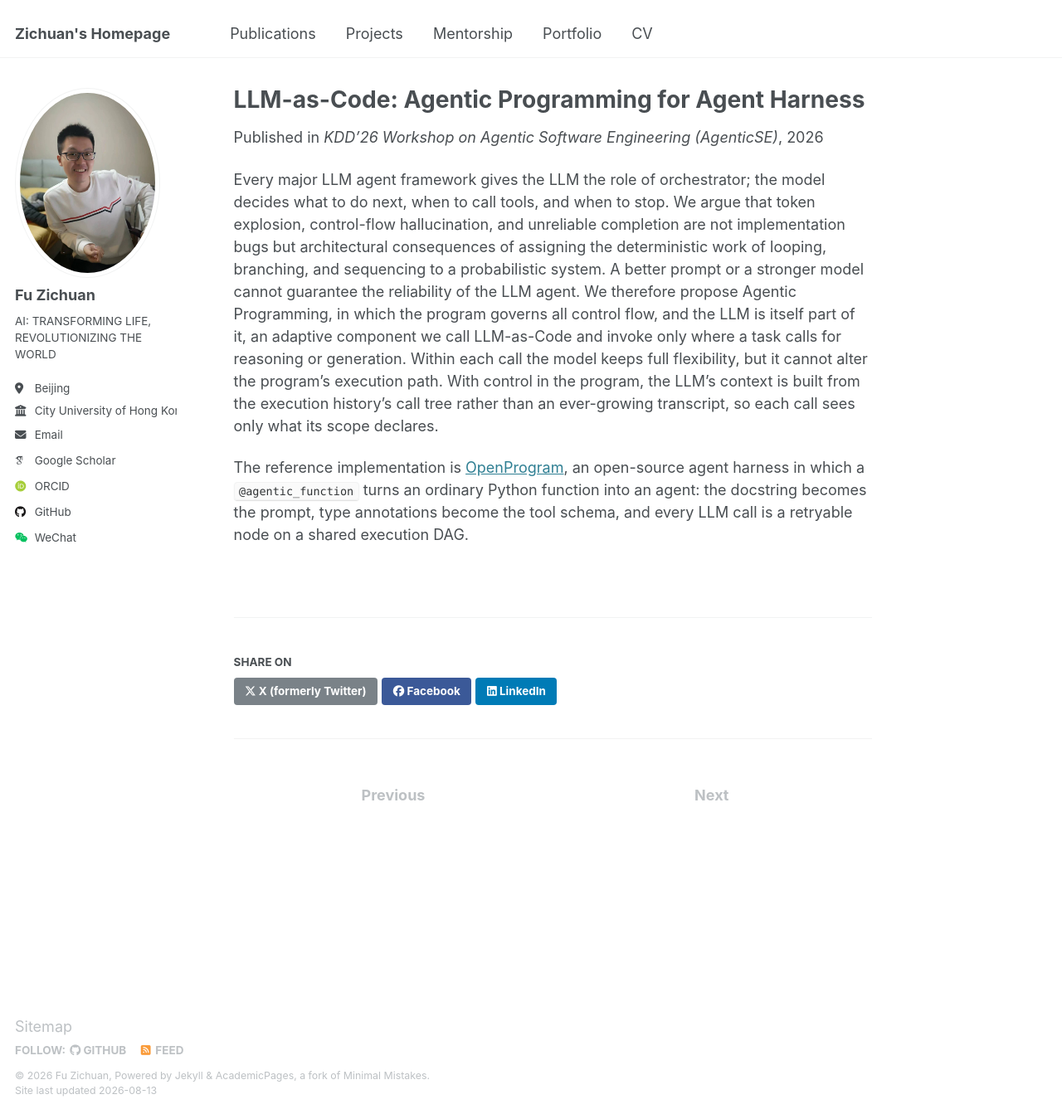
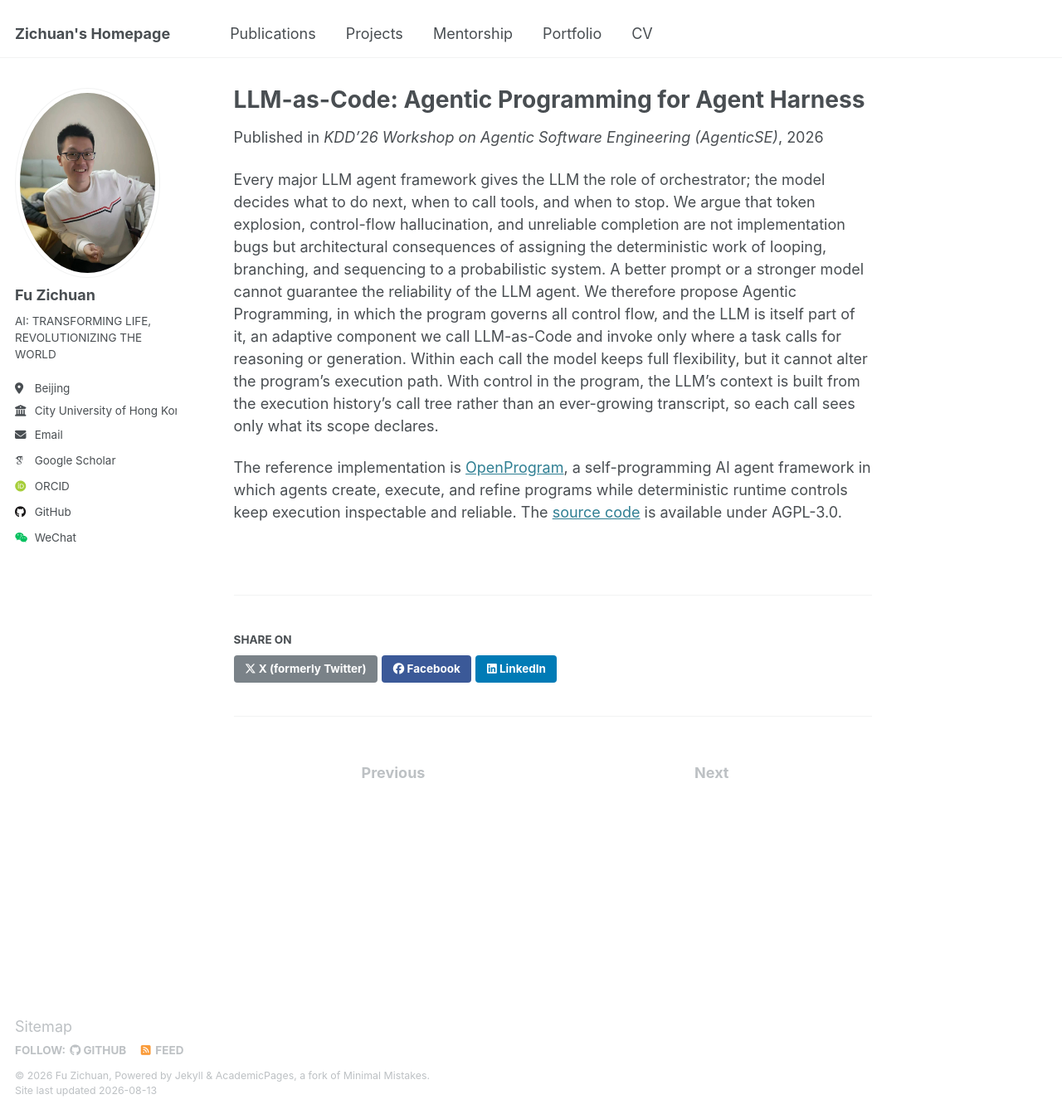
Before and after one commit to Fzkuji/fzkuji.github.io, a Jekyll site: the page built from _publications/2026-06-14-LLM-as-Code.md, in a window 1280 px wide and 1343 px high. Shown: the whole window at 83% size. Built offline with Jekyll 4.4.1, drawn with Linux system fonts in a browser that asks for light colours; some web fonts are replaced.

Commit message:
Add OpenProgram website links

```diff
--- a/_publications/2026-06-14-LLM-as-Code.md
+++ b/_publications/2026-06-14-LLM-as-Code.md
@@ -16,4 +16,4 @@ codeurl: 'https://github.com/Fzkuji/OpenProgram'
 
 Every major LLM agent framework gives the LLM the role of orchestrator; the model decides what to do next, when to call tools, and when to stop. We argue that token explosion, control-flow hallucination, and unreliable completion are not implementation bugs but architectural consequences of assigning the deterministic work of looping, branching, and sequencing to a probabilistic system. A better prompt or a stronger model cannot guarantee the reliability of the LLM agent. We therefore propose Agentic Programming, in which the program governs all control flow, and the LLM is itself part of it, an adaptive component we call LLM-as-Code and invoke only where a task calls for reasoning or generation. Within each call the model keeps full flexibility, but it cannot alter the program's execution path. With control in the program, the LLM's context is built from the execution history's call tree rather than an ever-growing transcript, so each call sees only what its scope declares.
 
-The reference implementation is [OpenProgram](https://github.com/Fzkuji/OpenProgram), an open-source agent harness in which a `@agentic_function` turns an ordinary Python function into an agent: the docstring becomes the prompt, type annotations become the tool schema, and every LLM call is a retryable node on a shared execution DAG.
+The reference implementation is [OpenProgram](https://openprogram.io/), a self-programming AI agent framework in which agents create, execute, and refine programs while deterministic runtime controls keep execution inspectable and reliable. The [source code](https://github.com/Fzkuji/OpenProgram) is available under AGPL-3.0.
```
Also changed, not shown: _portfolio/1-openprogram.md (+3 -3 lines).
